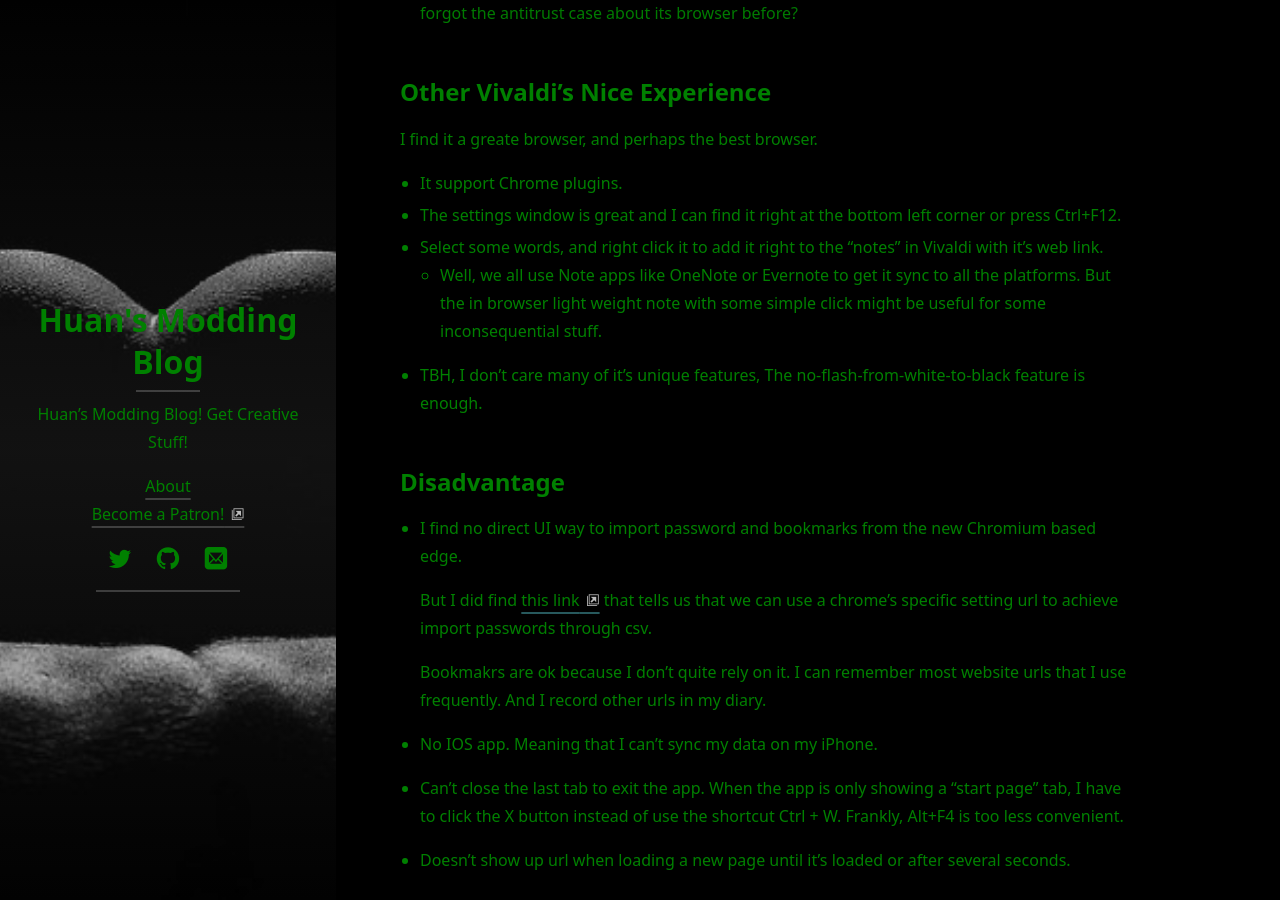
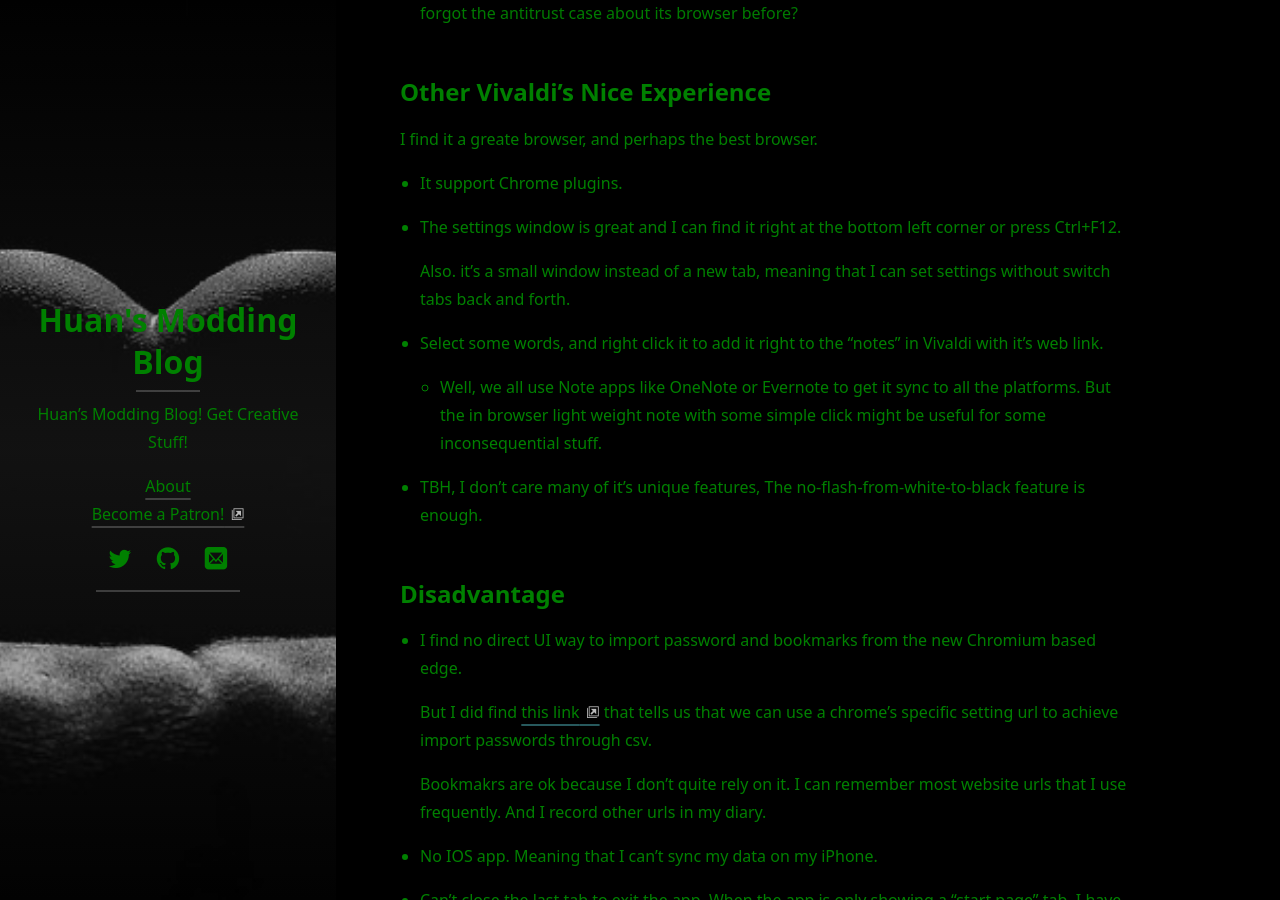
Before and after one commit to huanrenfeng/huanrenfeng.github.io, a Jekyll site: the page built from _posts/2020-11-19-switch-from-chrome-to-edge-to-vivaldi.md, in a window 1280 px wide and 900 px high, scrolled down 837 px. Built offline with Jekyll 4.4.1, drawn with Linux system fonts in a browser that asks for light colours; cached includes are drawn as plain includes; nearby versions of some CDN libraries; some web fonts are replaced; our own code applies the rules of GitHub Pages for plain Markdown files; library files that are not in the unit come from our copies.

Commit message:
Update 2020-11-19-switch-from-chrome-to-edge-to-vivaldi.md

```diff
--- a/_posts/2020-11-19-switch-from-chrome-to-edge-to-vivaldi.md
+++ b/_posts/2020-11-19-switch-from-chrome-to-edge-to-vivaldi.md
@@ -27,9 +27,15 @@
 I find it a greate browser, and perhaps the best browser.
 
 - It support Chrome plugins.
+
 - The settings window is great and I can find it right at the bottom left corner or press Ctrl+F12.
+
+  Also. it's a small window instead of a new tab, meaning that I can set settings without switch tabs back and forth.
+
 - Select some words, and right click it to add it right to the "notes" in Vivaldi with it's web link.
+
   - Well, we all use Note apps like OneNote or Evernote to get it sync to all the platforms. But the in browser light weight note with some simple click might be useful for some inconsequential stuff.
+
 - TBH, I don't care many of it's unique features, The no-flash-from-white-to-black feature is enough.
 
 ## Disadvantage
```
